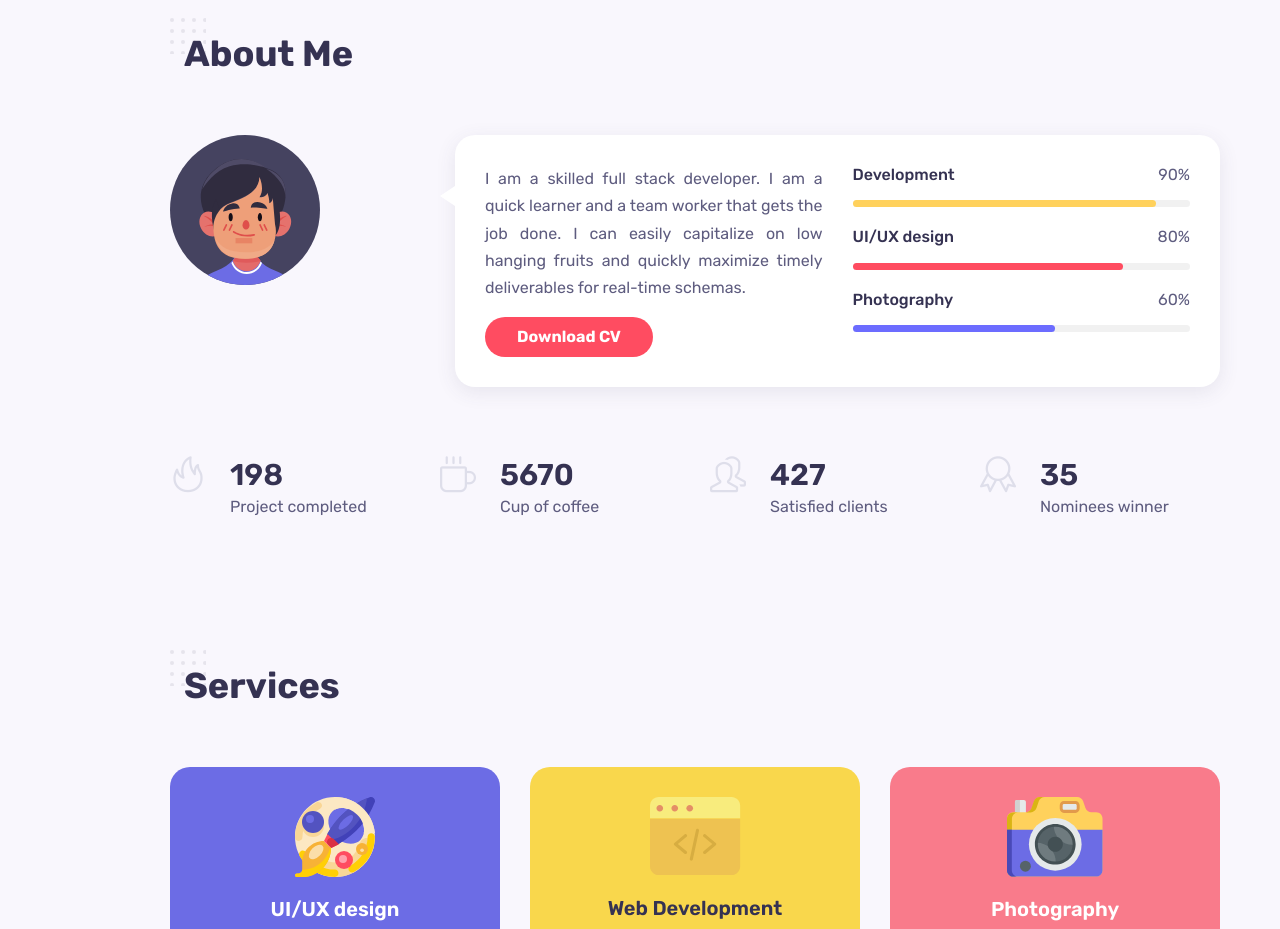
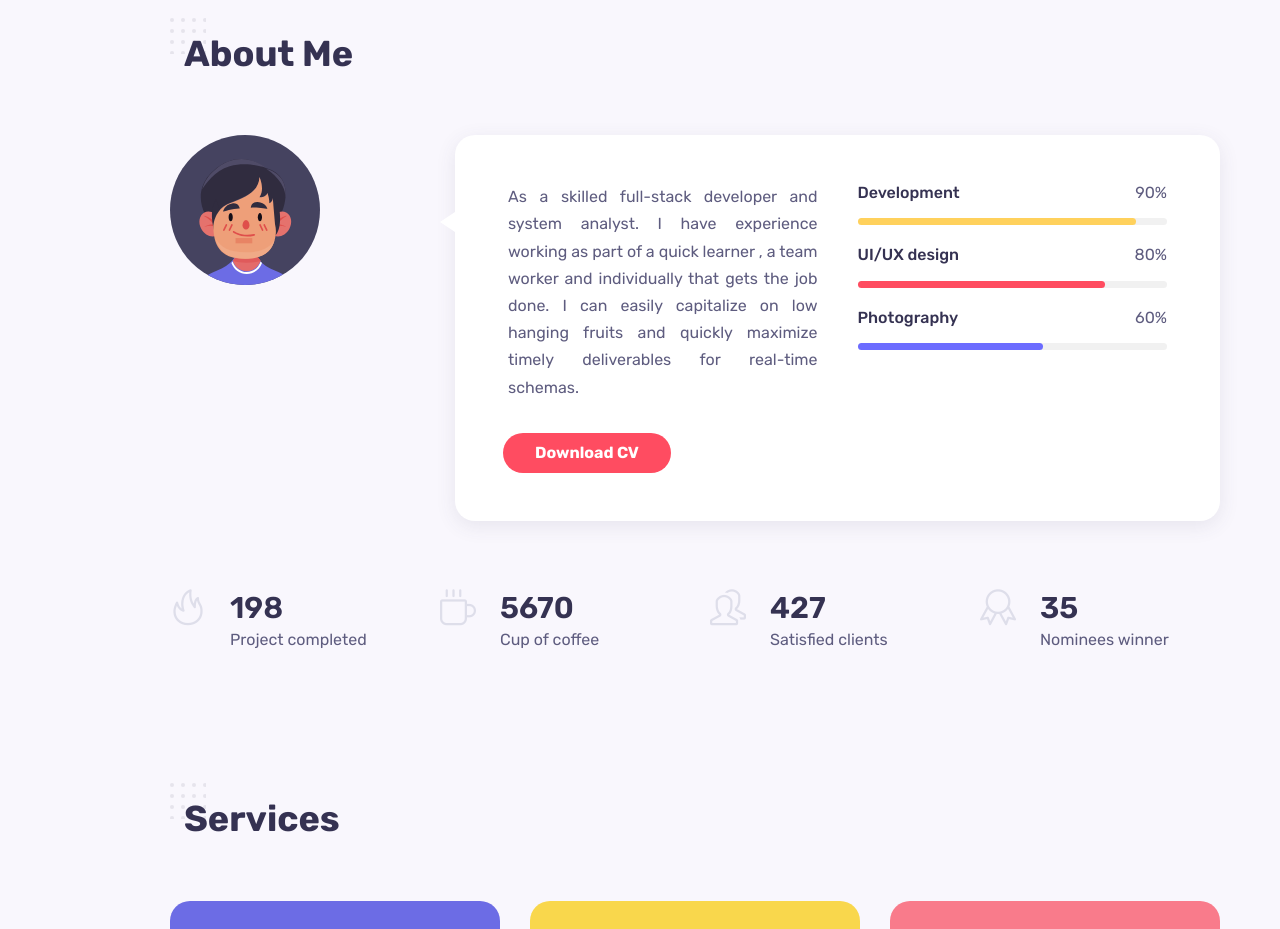
Before and after one commit to NewChakrit/React-Portfolio, a React (Create React App) app: page / in a window 1280 px wide. Shown: the part 880-1809 px from the top of the page. Built offline with nearby package versions, Linux system fonts and the light colour scheme.

Commit message:
description and fix nav__link

```diff
--- a/src/components/about/About.jsx
+++ b/src/components/about/About.jsx
@@ -14,11 +14,13 @@ const About = () => {
         <div className="about__data grid">
           <div className="about__info">
             <p className="about__description">
-              I am a skilled full stack developer. I am a quick learner and a
-              team worker that gets the job done. I can easily capitalize on low
-              hanging fruits and quickly maximize timely deliverables for
+              As a skilled full-stack developer and system analyst. I have
+              experience working as part of a quick learner , a team worker and
+              individually that gets the job done. I can easily capitalize on
+              low hanging fruits and quickly maximize timely deliverables for
               real-time schemas.
             </p>
+
             <a href="" className="btn">
               Download CV
             </a>
--- a/src/components/about/about.css
+++ b/src/components/about/about.css
@@ -12,6 +12,7 @@
   column-gap: 1.875rem;
   align-items: flex-start;
   position: relative;
+  padding: 3rem;
 }
 
 .about__data::before {
@@ -27,12 +28,14 @@
 }
 
 .about__description {
-  margin-bottom: 1rem;
+  margin-bottom: 2rem;
   text-align: justify;
+  padding: 0px 5px;
 }
 
 .about__skills {
   row-gap: 1.25rem;
+  padding: 0px 5px;
 }
 
 .skills__titles {
--- a/src/components/portfolio/Portfolio.jsx
+++ b/src/components/portfolio/Portfolio.jsx
@@ -13,7 +13,7 @@ const Portfolio = () => {
   };
 
   return (
-    <section className="work container section" id="work">
+    <section className="work container section" id="portfolio">
       <h2 className="section__title">Recent Works</h2>
 
       <div className="work__filters">
--- a/src/components/sidebar/Sidebar.jsx
+++ b/src/components/sidebar/Sidebar.jsx
@@ -34,7 +34,7 @@ const Sidebar = () => {
               </li>
 
               <li className="nav__item">
-                <a href="#service" className="nav__link">
+                <a href="#services" className="nav__link">
                   <i className="icon-briefcase"></i>
                 </a>
               </li>
@@ -52,13 +52,13 @@ const Sidebar = () => {
               </li>
 
               <li className="nav__item">
-                <a href="blog" className="nav__link">
+                <a href="#blog" className="nav__link">
                   <i className="icon-note"></i>
                 </a>
               </li>
 
               <li className="nav__item">
-                <a href="contact" className="nav__link">
+                <a href="#contact" className="nav__link">
                   <i className="icon-bubble"></i>
                 </a>
               </li>
```
